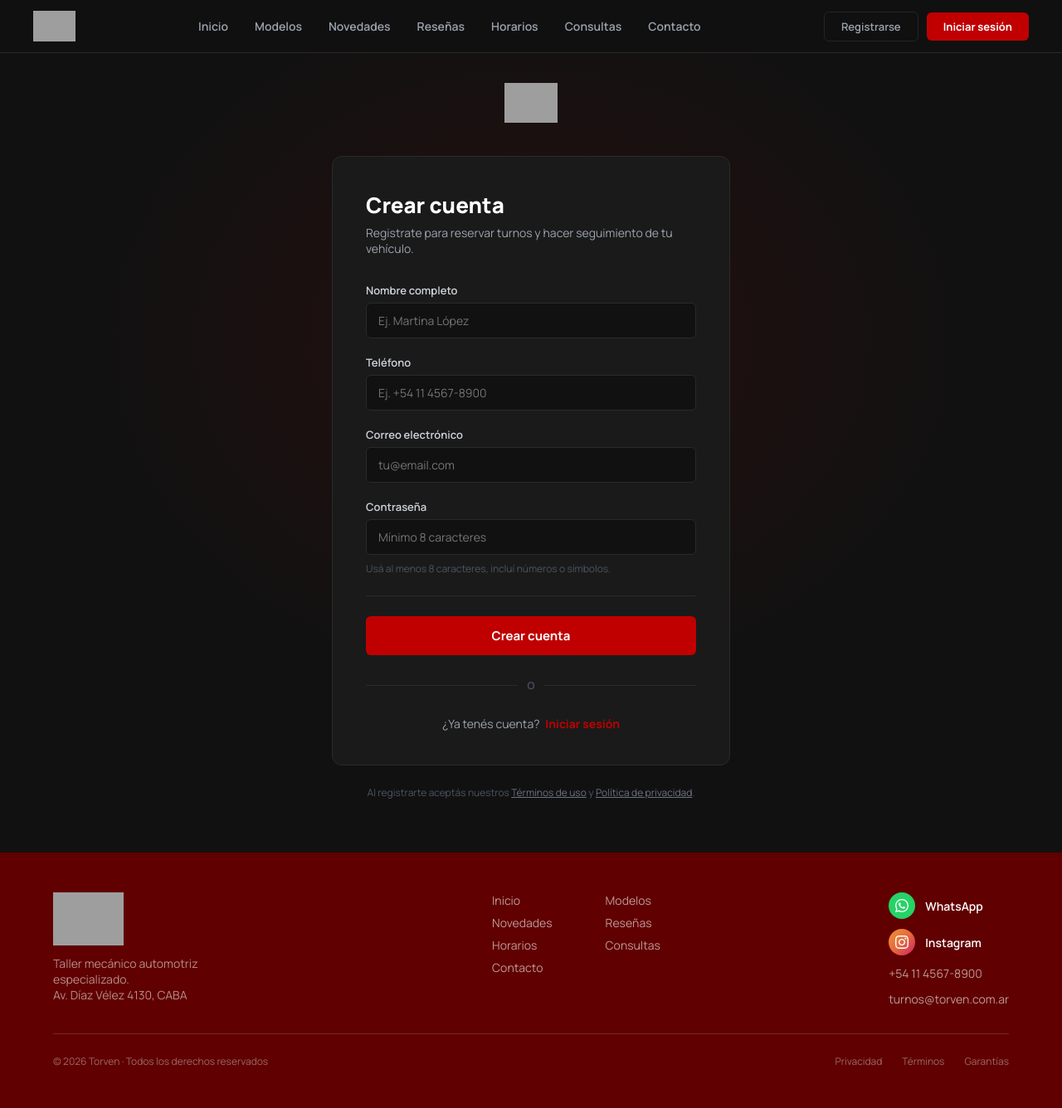
After one commit to Capone567/SFX.1.0, a PHP site: page /registro.php in a window 1280 px wide. The commit adds this page. Shown: the whole page at 83% size. Run offline with PHP 8.4, Linux system fonts and the light colour scheme; grey boxes are pictures that could not be loaded.

Commit message:
Cree los archivos login y registro Tambien modifique el nav

```diff
--- a/TORVEN/views/_nav.php
+++ b/TORVEN/views/_nav.php
@@ -20,13 +20,8 @@
     <?php endforeach; ?>
   </div>
 
-  <div style="display:flex;align-items:center;gap:8px;">
-    <a href="https://wa.me/5491145678900" target="_blank" style="width:32px;height:32px;border-radius:50%;background:#25D366;display:flex;align-items:center;justify-content:center;color:#fff;">
-      <svg width="18" height="18" viewBox="0 0 24 24" fill="currentColor"><path d="M17.472 14.382c-.297-.149-1.758-.867-2.03-.967-.273-.099-.471-.148-.67.15-.197.297-.767.966-.94 1.164-.173.199-.347.223-.644.075-.297-.15-1.255-.463-2.39-1.475-.883-.788-1.48-1.761-1.653-2.059-.173-.297-.018-.458.13-.606.134-.133.298-.347.446-.52.149-.174.198-.298.298-.497.099-.198.05-.371-.025-.52-.075-.149-.669-1.612-.916-2.207-.242-.579-.487-.5-.669-.51-.173-.008-.371-.01-.57-.01-.198 0-.52.074-.792.372-.272.297-1.04 1.016-1.04 2.479 0 1.462 1.065 2.875 1.213 3.074.149.198 2.096 3.2 5.077 4.487.709.306 1.262.489 1.694.625.712.227 1.36.195 1.871.118.571-.085 1.758-.719 2.006-1.413.248-.694.248-1.289.173-1.413-.074-.124-.272-.198-.57-.347m-5.421 7.403h-.004a9.87 9.87 0 01-5.031-1.378l-.361-.214-3.741.982.998-3.648-.235-.374a9.86 9.86 0 01-1.51-5.26c.001-5.45 4.436-9.884 9.888-9.884 2.64 0 5.122 1.03 6.988 2.898a9.825 9.825 0 012.893 6.994c-.003 5.45-4.437 9.884-9.885 9.884m8.413-18.297A11.815 11.815 0 0012.05 0C5.495 0 .16 5.335.157 11.892c0 2.096.547 4.142 1.588 5.945L.057 24l6.305-1.654a11.882 11.882 0 005.683 1.448h.005c6.554 0 11.89-5.335 11.893-11.893a11.821 11.821 0 00-3.48-8.413z"/></svg>
-    </a>
-    <a href="https://instagram.com/torven.taller" target="_blank" style="width:32px;height:32px;border-radius:50%;background:linear-gradient(135deg,#f09433,#e6683c,#dc2743,#cc2366,#bc1888);display:flex;align-items:center;justify-content:center;color:#fff;">
-      <svg width="18" height="18" viewBox="0 0 24 24" fill="currentColor"><path d="M12 2.163c3.204 0 3.584.012 4.85.07 3.252.148 4.771 1.691 4.919 4.919.058 1.265.069 1.645.069 4.849 0 3.205-.012 3.584-.069 4.849-.149 3.225-1.664 4.771-4.919 4.919-1.266.058-1.644.07-4.85.07-3.204 0-3.584-.012-4.849-.07-3.26-.149-4.771-1.699-4.919-4.92-.058-1.265-.07-1.644-.07-4.849 0-3.204.013-3.583.07-4.849.149-3.227 1.664-4.771 4.919-4.919 1.266-.057 1.645-.069 4.849-.069zm0-2.163c-3.259 0-3.667.014-4.947.072-4.358.2-6.78 2.618-6.98 6.98-.059 1.281-.073 1.689-.073 4.948 0 3.259.014 3.668.072 4.948.2 4.358 2.618 6.78 6.98 6.98 1.281.058 1.689.072 4.948.072 3.259 0 3.668-.014 4.948-.072 4.354-.2 6.782-2.618 6.979-6.98.059-1.28.073-1.689.073-4.948 0-3.259-.014-3.667-.072-4.947-.196-4.354-2.617-6.78-6.979-6.98-1.281-.059-1.69-.073-4.949-.073zm0 5.838c-3.403 0-6.162 2.759-6.162 6.162s2.759 6.163 6.162 6.163 6.162-2.759 6.162-6.163c0-3.403-2.759-6.162-6.162-6.162zm0 10.162c-2.209 0-4-1.79-4-4 0-2.209 1.791-4 4-4s4 1.791 4 4c0 2.21-1.791 4-4 4zm6.406-11.845c-.796 0-1.441.645-1.441 1.44s.645 1.44 1.441 1.44c.795 0 1.439-.645 1.439-1.44s-.644-1.44-1.439-1.44z"/></svg>
-    </a>
-    <a href="horarios.php" style="margin-left:8px;padding:8px 20px;border-radius:6px;background:#C00000;color:#fff;font-size:14px;font-weight:700;text-decoration:none;">Reservar turno</a>
+  <div style="display:flex;align-items:center;gap:10px;">
+    <a href="registro.php" style="padding:8px 20px;border-radius:6px;background:transparent;color:#9CA3AF;font-size:13px;font-weight:600;text-decoration:none;border:1px solid #242424;">Registrarse</a>
+    <a href="login.php" style="padding:8px 20px;border-radius:6px;background:#C00000;color:#fff;font-size:13px;font-weight:700;text-decoration:none;">Iniciar sesión</a>
   </div>
 </nav>
--- /dev/null
+++ b/TORVEN/views/registro.php
@@ -0,0 +1,132 @@
+<?php $title = 'Registrarse'; $page = 'registro.php'; ?>
+<?php include '_head.php'; ?>
+<?php include '_nav.php'; ?>
+
+<main style="min-height:100vh;display:flex;align-items:center;justify-content:center;padding:100px 24px 64px;background:#111;position:relative;overflow:hidden;">
+
+  <!-- Fondo decorativo -->
+  <div style="position:absolute;inset:0;background:radial-gradient(ellipse 60% 60% at 50% 40%,rgba(192,0,0,0.12) 0%,transparent 70%);pointer-events:none;"></div>
+  <div style="position:absolute;top:0;left:0;right:0;height:1px;background:linear-gradient(to right,transparent,#C00000,transparent);opacity:0.5;"></div>
+
+  <div style="width:100%;max-width:480px;position:relative;z-index:1;">
+
+    <!-- Logo -->
+    <div style="text-align:center;margin-bottom:40px;">
+      <a href="index.php">
+        <img src="src/imports/TORVEN_LOGO.png" alt="Torven" style="height:48px;width:auto;object-fit:contain;margin:0 auto;">
+      </a>
+    </div>
+
+    <!-- Card -->
+    <div style="background:#1A1A1A;border:1px solid #2A2A2A;border-radius:12px;padding:40px;">
+
+      <div style="margin-bottom:32px;">
+        <h1 style="font-size:26px;font-weight:800;color:#fff;margin-bottom:6px;">Crear cuenta</h1>
+        <p style="font-size:14px;color:#9CA3AF;">Registrate para reservar turnos y hacer seguimiento de tu vehículo.</p>
+      </div>
+
+      <form action="#" method="POST" style="display:flex;flex-direction:column;gap:20px;">
+
+        <!-- Nombre completo -->
+        <div style="display:flex;flex-direction:column;gap:6px;">
+          <label for="nombre" style="font-size:13px;font-weight:600;color:#D1D5DB;">Nombre completo</label>
+          <input
+            type="text"
+            id="nombre"
+            name="nombre"
+            placeholder="Ej. Martina López"
+            required
+            style="width:100%;padding:11px 14px;background:#111;border:1px solid #2A2A2A;border-radius:6px;color:#fff;font-size:14px;outline:none;transition:border-color 0.2s;"
+            onfocus="this.style.borderColor='#C00000'"
+            onblur="this.style.borderColor='#2A2A2A'"
+          >
+        </div>
+
+        <!-- Teléfono -->
+        <div style="display:flex;flex-direction:column;gap:6px;">
+          <label for="telefono" style="font-size:13px;font-weight:600;color:#D1D5DB;">Teléfono</label>
+          <input
+            type="tel"
+            id="telefono"
+            name="telefono"
+            placeholder="Ej. +54 11 4567-8900"
+            required
+            style="width:100%;padding:11px 14px;background:#111;border:1px solid #2A2A2A;border-radius:6px;color:#fff;font-size:14px;outline:none;transition:border-color 0.2s;"
+            onfocus="this.style.borderColor='#C00000'"
+            onblur="this.style.borderColor='#2A2A2A'"
+          >
+        </div>
+
+        <!-- Email -->
+        <div style="display:flex;flex-direction:column;gap:6px;">
+          <label for="email" style="font-size:13px;font-weight:600;color:#D1D5DB;">Correo electrónico</label>
+          <input
+            type="email"
+            id="email"
+            name="email"
+            placeholder="tu@email.com"
+            required
+            style="width:100%;padding:11px 14px;background:#111;border:1px solid #2A2A2A;border-radius:6px;color:#fff;font-size:14px;outline:none;transition:border-color 0.2s;"
+            onfocus="this.style.borderColor='#C00000'"
+            onblur="this.style.borderColor='#2A2A2A'"
+          >
+        </div>
+
+        <!-- Contraseña -->
+        <div style="display:flex;flex-direction:column;gap:6px;">
+          <label for="password" style="font-size:13px;font-weight:600;color:#D1D5DB;">Contraseña</label>
+          <input
+            type="password"
+            id="password"
+            name="password"
+            placeholder="Mínimo 8 caracteres"
+            required
+            minlength="8"
+            style="width:100%;padding:11px 14px;background:#111;border:1px solid #2A2A2A;border-radius:6px;color:#fff;font-size:14px;outline:none;transition:border-color 0.2s;"
+            onfocus="this.style.borderColor='#C00000'"
+            onblur="this.style.borderColor='#2A2A2A'"
+          >
+          <p style="font-size:12px;color:#4B5563;margin-top:2px;">Usá al menos 8 caracteres, incluí números o símbolos.</p>
+        </div>
+
+        <!-- Acento decorativo -->
+        <div style="height:1px;background:#2A2A2A;margin:4px 0;"></div>
+
+        <!-- Submit -->
+        <button
+          type="submit"
+          style="width:100%;padding:13px;background:#C00000;color:#fff;font-size:15px;font-weight:700;border:none;border-radius:6px;cursor:pointer;transition:background 0.2s;"
+          onmouseover="this.style.background='#A00000'"
+          onmouseout="this.style.background='#C00000'"
+        >
+          Crear cuenta
+        </button>
+
+      </form>
+
+      <!-- Divider -->
+      <div style="display:flex;align-items:center;gap:12px;margin:28px 0;">
+        <div style="flex:1;height:1px;background:#2A2A2A;"></div>
+        <span style="font-size:12px;color:#4B5563;font-weight:600;">O</span>
+        <div style="flex:1;height:1px;background:#2A2A2A;"></div>
+      </div>
+
+      <!-- Link a login -->
+      <p style="text-align:center;font-size:14px;color:#9CA3AF;">
+        ¿Ya tenés cuenta?
+        <a href="login.php" style="color:#C00000;font-weight:700;margin-left:4px;">Iniciar sesión</a>
+      </p>
+
+    </div>
+
+    <!-- Texto pie -->
+    <p style="text-align:center;margin-top:24px;font-size:12px;color:#4B5563;">
+      Al registrarte aceptás nuestros <a href="#" style="color:#6B7280;text-decoration:underline;">Términos de uso</a> y <a href="#" style="color:#6B7280;text-decoration:underline;">Política de privacidad</a>.
+    </p>
+
+  </div>
+</main>
+
+<?php include '_footer.php'; ?>
+</body>
+</html>
```
Also changed, not shown: TORVEN/views/login.php (added, +100 -0 lines).
